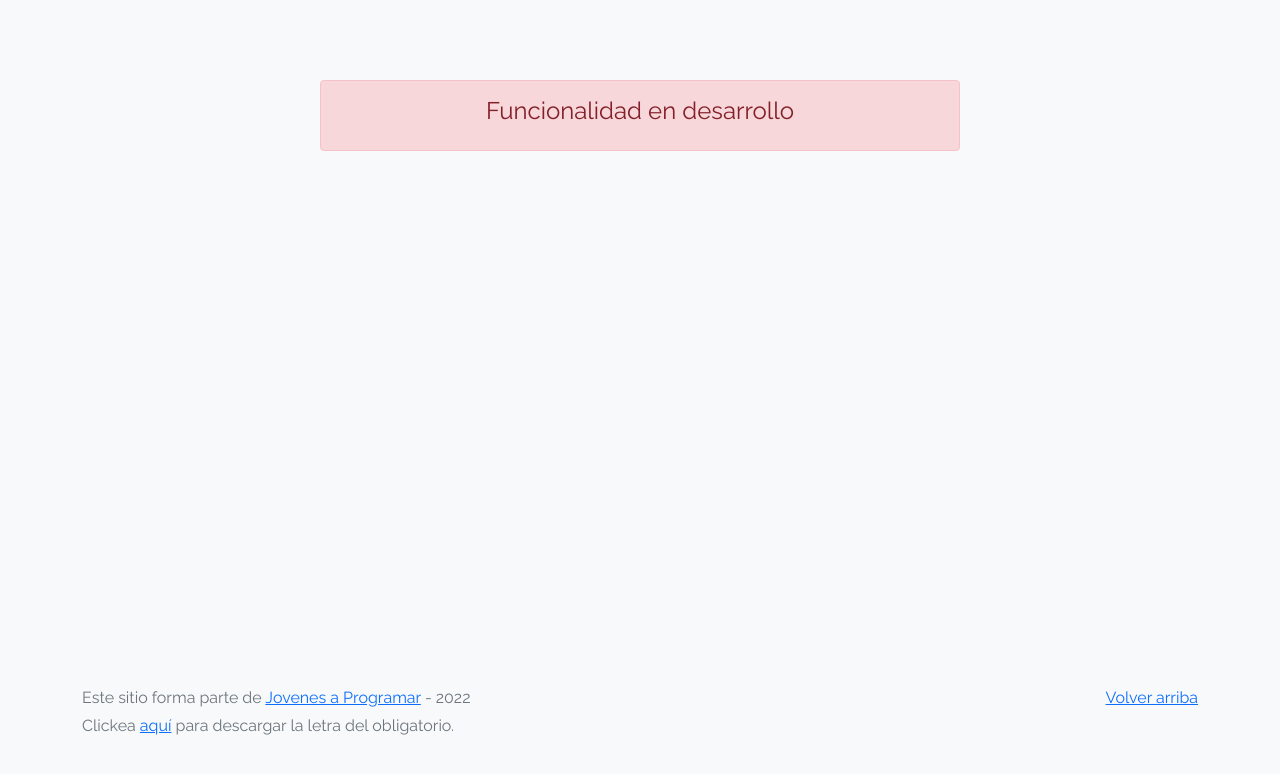
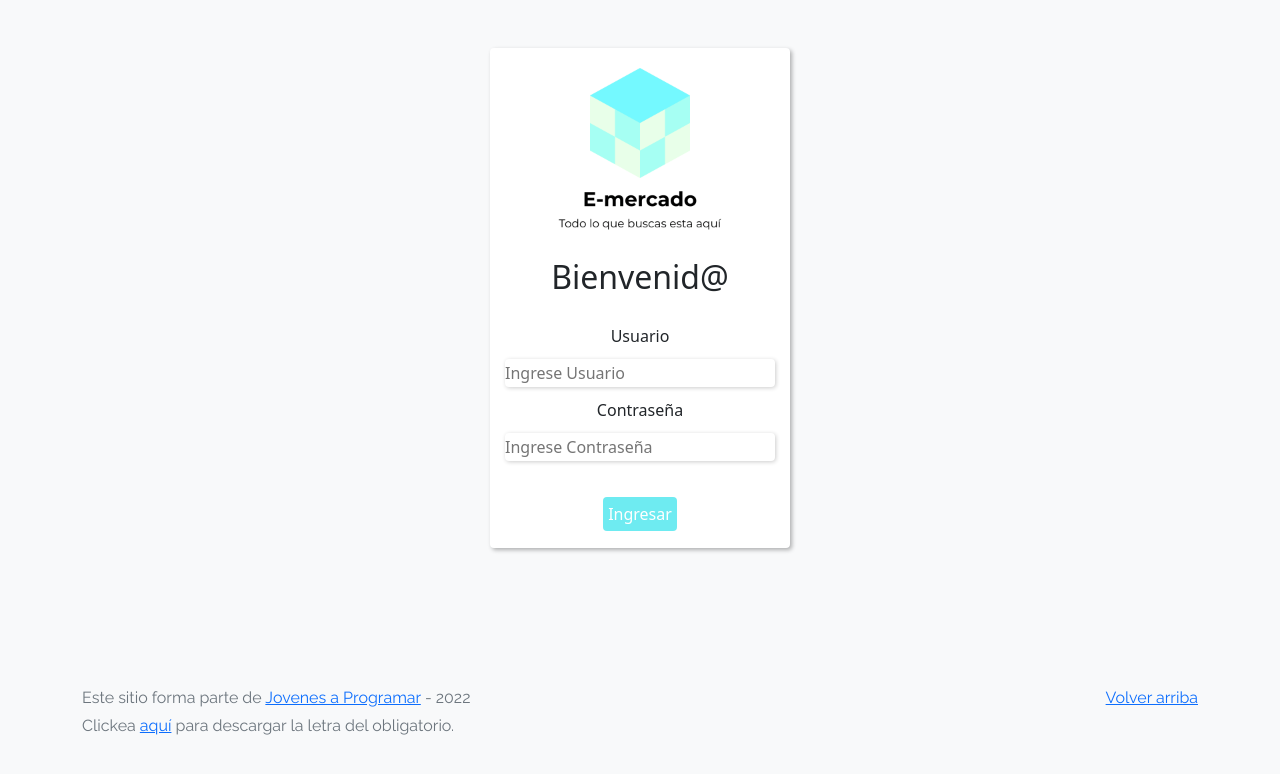
Before and after one commit to mariourthecabale/Proyecto-Obligatorio, a plain HTML site: page index.html in a window 1280 px wide. Drawn offline with Linux system fonts and the light colour scheme.

Commit message:
Pagina inicio de sesion

```diff
--- /dev/null
+++ b/css/login.css
@@ -0,0 +1,53 @@
+body {
+    background-color: #fff;
+}
+
+.login {
+    text-align: center;
+    background-color: #fff;
+    width: 300px;
+    height: 500px;
+    margin: auto;
+    border-radius: 4px;
+    box-shadow: 2px 2px 4px rgba(0, 0, 0, 0.3);
+}
+
+img {
+    height: 200px;
+}
+
+h2 {
+    padding: 10px 0px;
+}
+
+label {
+    padding: 10px 0px;
+}
+
+input {
+    margin: 1px;
+    padding: 2px 0px;
+    width: 270px;
+    border-radius: 4px;
+    transition: 0.3s;
+    border: 1px rgb(116, 249, 255);
+    box-shadow: 1px 1px 4px rgba(0, 0, 0, 0.2);
+}
+
+button {
+    color: #fff;
+    background-color: rgb(110, 235, 241);
+    margin: 35px;
+    padding: 5px;
+    border-radius: 4px;
+    border: 0px;
+    transition: .3s;
+}
+
+input:hover {
+    box-shadow: 4px 4px 4px rgba(0, 0, 0, 0.2);
+}
+
+button:hover {
+    background-color: rgb(0,0,0,0.9);
+}
--- a/index.html
+++ b/index.html
@@ -9,6 +9,7 @@
   <link href="https://fonts.googleapis.com/css?family=Raleway:300,300i,400,400i,700,700i,900,900i" rel="stylesheet">
   <link href="css/bootstrap.min.css" rel="stylesheet">
   <link href="css/styles.css" rel="stylesheet">
+  <link href="css/login.css" rel="stylesheet">
   <style>
     body {
       background-color: rgb(248, 249, 250);
@@ -18,9 +19,20 @@
 
 <body>
   <main class="mt-5">
-    <div class="container">
+    <!-- <div class="container">
       <div class="alert alert-danger text-center" role="alert">
         <h4 class="alert-heading">Funcionalidad en desarrollo</h4>
+      </div>
+    </div> -->
+    <div class="login">
+      <img src="img/logo.png" alt="E-mercado" />
+      <h2>Bienvenid@</h2>
+      <div>
+        <label>Usuario</label><br>
+        <input type="text" placeholder="Ingrese Usuario" required id="mail"><br>
+        <label>Contraseña</label><br>
+        <input type="password" placeholder="Ingrese Contraseña" required id="password"><br>
+        <button type="submit" id="ingresar">Ingresar</button>
       </div>
     </div>
   </main>
--- a/js/login.js
+++ b/js/login.js
@@ -0,0 +1,15 @@
+
+const boton = document.getElementById("ingresar");
+
+boton.addEventListener("click", () => {
+    if (
+        mail.value.trim("") !== "" &&
+        password.value.trim("") !== ""
+    ) {
+        alert("Datos correctos");
+        window.location.href = "portada.html"
+    }
+    else {
+        alert("Verifique los campos")
+    }
+})
```
Also changed, not shown: img/logo.png (added).
